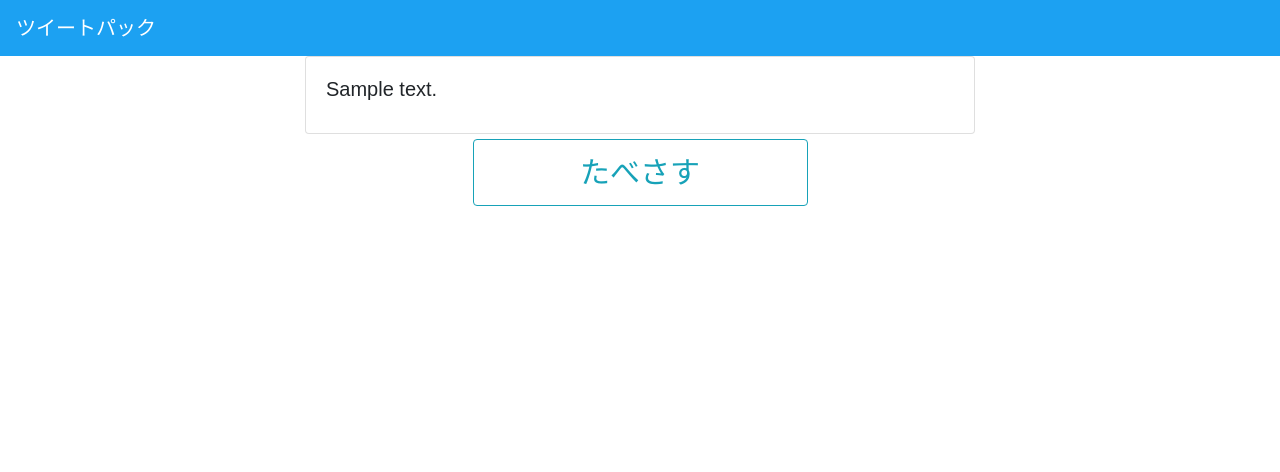
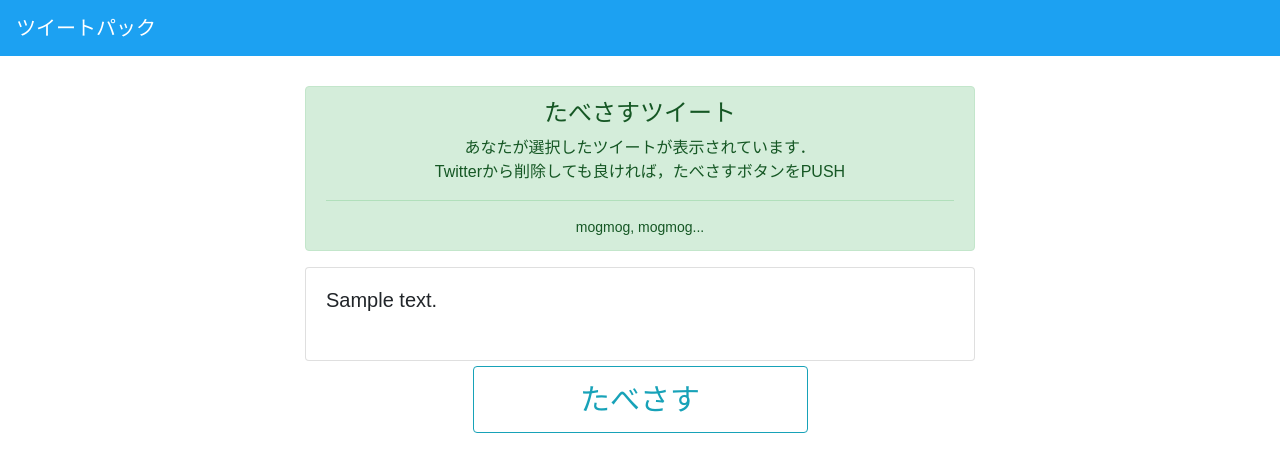
Before and after one commit to youchann/nats, a Flask app: template natsugash/templates/selectTweets.html in a window 1280 px wide. Shown: the top 472 px of the page. Run offline with Flask 2, Linux system fonts and the light colour scheme; the template is opened without the code that fills it: most values are stand-ins (such as "Sample title", 1, 10 or a date in 2020); some libraries are stand-ins or nearby versions.

Commit message:
選択後画面での文言追加

```diff
--- a/natsugash/templates/selectTweets.html
+++ b/natsugash/templates/selectTweets.html
@@ -2,6 +2,13 @@
 {% block body %}
 <div class="row">
   <div class="col-12">
+    <div class="alert alert-success info-mogmog" role="alert">
+      <h4 class="alert-heading">たべさすツイート</h4>
+      <p class="mb-0">あなたが選択したツイートが表示されています．</p>
+      <p class="mb-0">Twitterから削除しても良ければ，たべさすボタンをPUSH</p>
+      <hr>
+      <p class="mb-0" style="font-size: 14px;">mogmog, mogmog...</p>
+    </div>
     {% for k, v in delTweets.items() %}
     <div class="card">
       <div class="card-body">
@@ -9,14 +16,16 @@
           <h5 class="card-title">{{ v['text'] | safe }}</h5>
         </div>
         <div>
+          <ul class="tweet-media-wrapper">
             {% if v['media_type'] == "photo" %}
               {% for i in range(v['photo_num']) %}
-              <img src="{{ v['media_src'][i + 1]}}" width="300px" class="media-border">
+                <li><img src="{{ v['media_src'][i + 1]}}" class="media-border tweet-media"></li>
               {% endfor %}
             {% endif %}
             {% if v['media_type'] == "video" %}
-            <video src="{{ v['media_src'][1] }}" controls width="300px" class="media-border"></video>
+              <li><video src="{{ v['media_src'][1] }}" controls class="media-border tweet-media"></video></li>
             {% endif %}
+          </ul>
         </div>
       </div>
     </div>
```
Also changed, not shown: natsugash/templates/mainpage.html (indentation only). Lines whose indentation alone changed are shown as unchanged.
